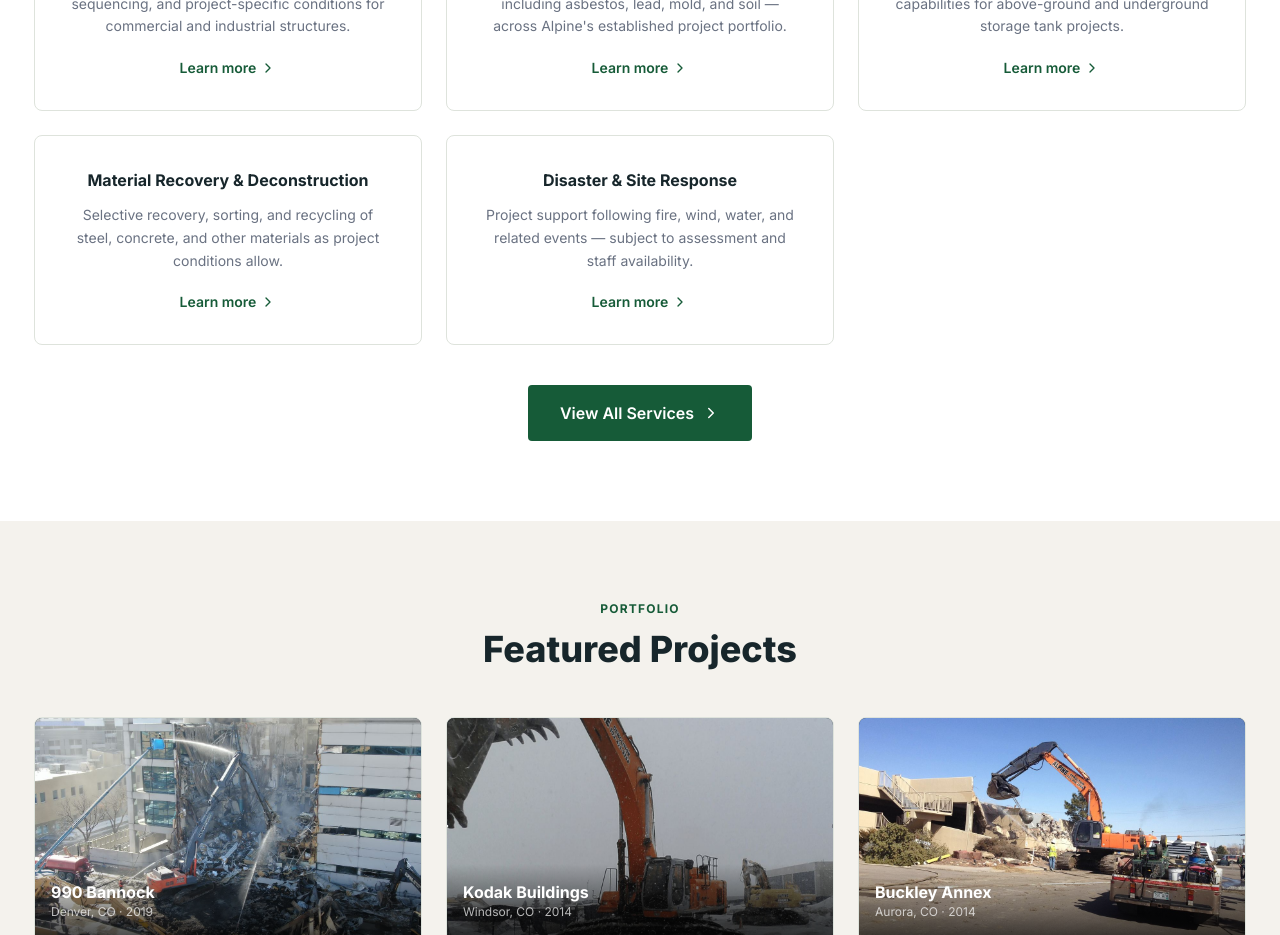
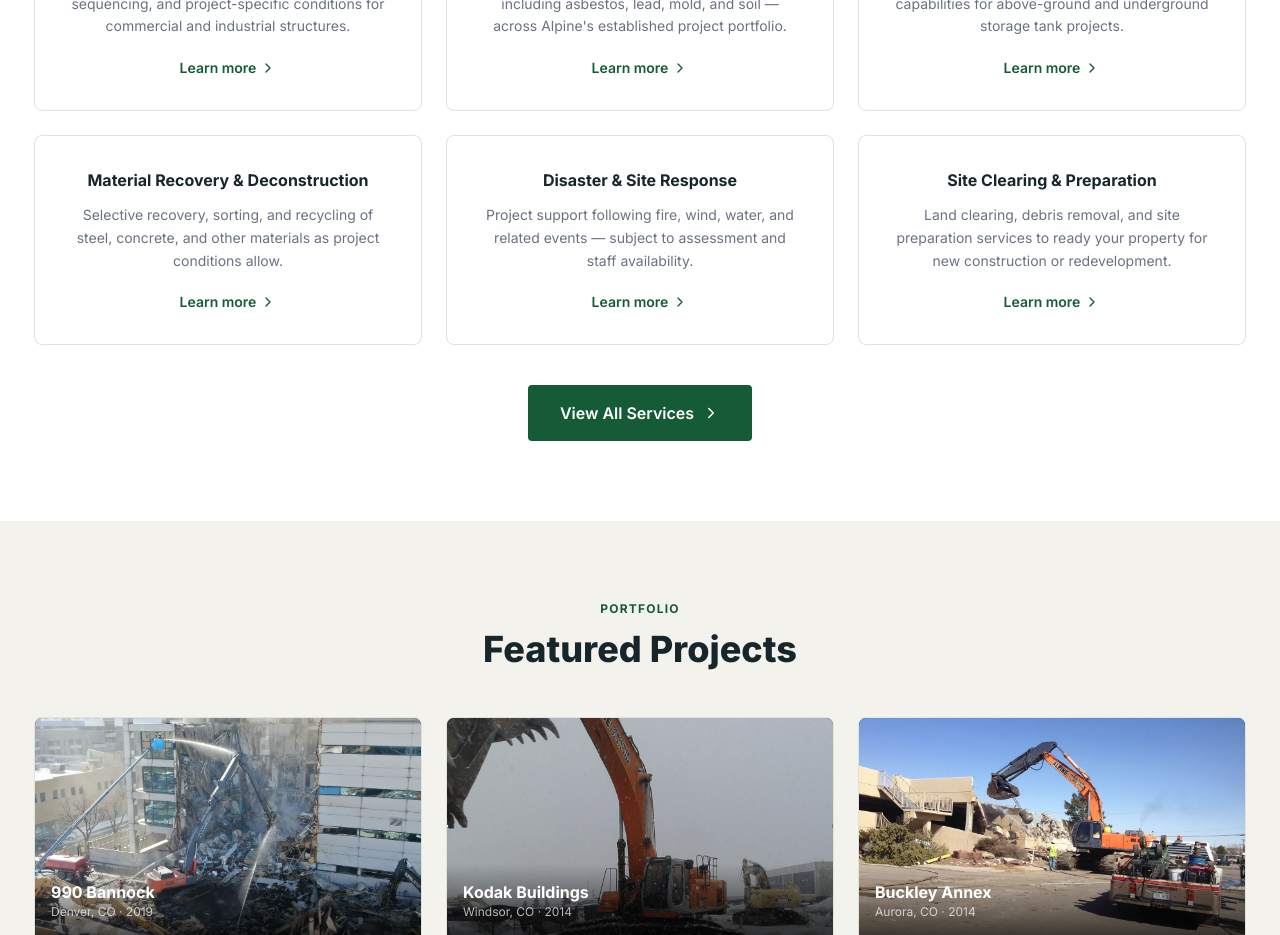
Before and after one commit to AppStudioPros/alpine-demolition, a Next.js app: page / in a window 1280 px wide. Shown: the part 1760-2695 px from the top of the page. Built offline with nearby package versions, Linux system fonts and the light colour scheme; no server answers.

Commit message:
Services: add 6th card — Site Clearing & Preparation

```diff
--- a/app/page.tsx
+++ b/app/page.tsx
@@ -54,6 +54,11 @@ const services = [
     title: "Disaster & Site Response",
     desc: "Project support following fire, wind, water, and related events — subject to assessment and staff availability.",
     href: "/services#disaster-response",
+  },
+  {
+    title: "Site Clearing & Preparation",
+    desc: "Land clearing, debris removal, and site preparation services to ready your property for new construction or redevelopment.",
+    href: "/services#site-clearing",
   },
 ];
 
```
